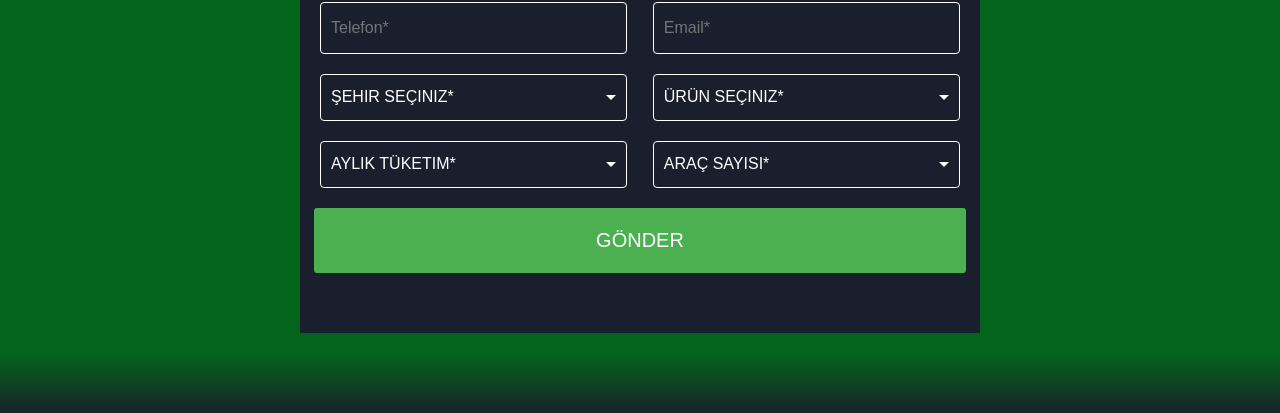
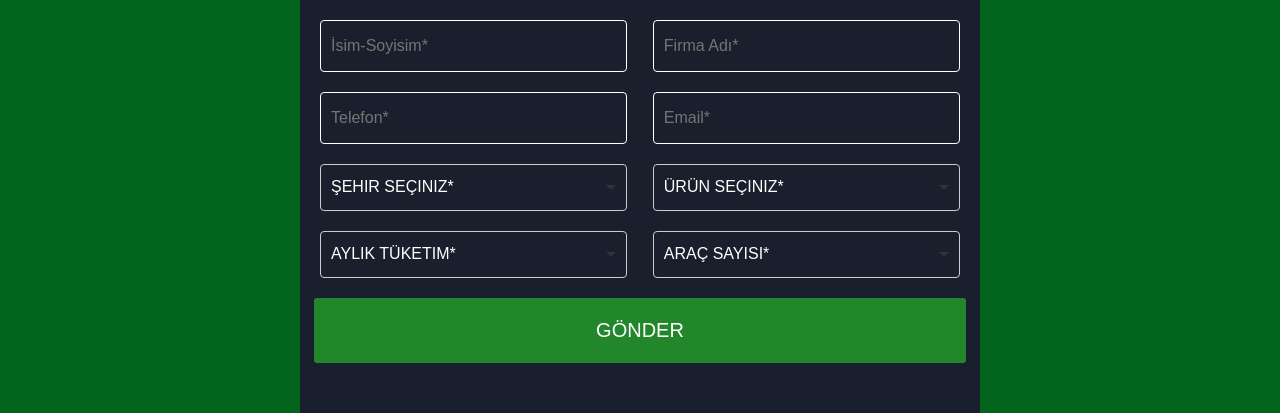
Before and after one commit to Atribu/MpMatik, a React (Vite) app in the folder Frontend/: page / in a window 1280 px wide. Shown: the part 4495-4908 px from the top of the page. Built offline with nearby package versions, Linux system fonts and the light colour scheme.

Commit message:
form edited

```diff
--- a/Frontend/src/Components/ContactForm2.jsx
+++ b/Frontend/src/Components/ContactForm2.jsx
@@ -84,7 +84,7 @@ const ContactForm = () => {
         <span className="arrow"></span>
       </div>
       {isOpen && (
-        <div className="city-selectGray__dropdown">
+        <div className="city-select__dropdown">
           {cities.map((city, index) => (
             <div
               key={index}
--- a/Frontend/src/Components/subPageComponents/BasicContactForm.jsx
+++ b/Frontend/src/Components/subPageComponents/BasicContactForm.jsx
@@ -14,7 +14,7 @@ const BasicContactForm = () => {
     <form className='form'>
       <div className='div'>
         <p className='h2'>BP TAŞITMATİK</p>
-        <p className='h3'>İLETİŞİM formu</p>
+        <span className='h3'>İLETİŞİM formu</span>
       </div>
       <section className='input-section'>
         <input className='inputForm' type="text" id="name" name="name" required placeholder='İsim-Soyisim*' />
--- a/Frontend/src/Components/subPageComponents/GrayMatik.jsx
+++ b/Frontend/src/Components/subPageComponents/GrayMatik.jsx
@@ -12,8 +12,6 @@ const GrayMatik = () => {
             <p>BP Taşıtmatik sistemini tercih eden referanslar arasında sizde yerinizi alın! Firmanıza özel komisyon oranlarıyla hemen BP Taşıtmatik’e geç, kampanyalı fiyatlardan faydalan.</p>
             <img className="imageRes" src={image} alt='referances' width={image.width} height={image.height} />
         </div>
-
-
         <div className='divHalfForm'>
           <BasicContactForm/>
         </div>
--- a/Frontend/src/Styles/AboutMain.scss
+++ b/Frontend/src/Styles/AboutMain.scss
@@ -6,6 +6,8 @@
     justify-content: center;
     font-family:system-ui, -apple-system, BlinkMacSystemFont, 'Segoe UI', Roboto, Oxygen, Ubuntu, Cantarell, 'Open Sans', 'Helvetica Neue', sans-serif;
     background: #fff;
+    padding-top: 20px;
+    padding-bottom: 20px;
 
   }
 
--- a/Frontend/src/Styles/BasicContactForm.scss
+++ b/Frontend/src/Styles/BasicContactForm.scss
@@ -11,15 +11,15 @@
 
     @media (min-width: 1024px) {
       width: 60%;
-      padding: 30px;
-      padding-bottom: 60px;
+      padding: 20px 30px;
+      padding-bottom: 20px;
 
     }
 
     @media (min-width: 768px) {
         width: 50%;
-        padding: 30px;
-        padding-bottom: 60px;
+        padding: 20px 30px ;
+        padding-bottom: 30px;
 
       }
 
--- a/Frontend/src/Styles/BlogCarousel.scss
+++ b/Frontend/src/Styles/BlogCarousel.scss
@@ -5,18 +5,13 @@
   width: 100%;
   align-items: center;
   justify-content: center;
+  padding-bottom: 60px;
 
   overflow: hidden;
   height: min-content;
   font-family: system-ui, -apple-system, BlinkMacSystemFont, 'Segoe UI', Roboto, Oxygen, Ubuntu, Cantarell, 'Open Sans', 'Helvetica Neue', sans-serif;
 
-  // @media (max-width: 768px) {
-  //   height:500px;
-  // }
 
-  // @media (min-width: 768px) {
-  //   height:700px;
-  // }
 }
 
 .blog-container{
--- a/Frontend/src/Styles/ContactFormGray.scss
+++ b/Frontend/src/Styles/ContactFormGray.scss
@@ -25,6 +25,7 @@
     @media (min-width: 768px) {
         width: 50%;
         gap:20px;
+        max-width: 668px;
 
       }
 
@@ -93,7 +94,7 @@ input {
 
   .green-buttonGray {
     width: 100%;
-    background-color: #4caf50;
+    background-color: #22872b;
     color: #ffffff;
     // padding-top:10px;
     // padding-bottom:10px;
@@ -106,7 +107,7 @@ input {
     }
 
     &:hover {
-      background-color: #1b9d20;
+      background-color: #03651b;
       cursor: pointer;
 
       p {
@@ -121,27 +122,25 @@ input {
     position: relative;
     display: inline-block;
     width: 50vw;
-    gap:2rem;
-
 
 
     &__input {
       padding: 10px;
-      border: 1px solid #fff;
+      border: 1px solid #ccc;
       border-radius: 4px;
       cursor: pointer;
       display: flex;
       justify-content: space-between;
       align-items: center;
-      background: transparent;
+      background: transparent !important;
       font-family:sans-serif;
       font-size: 16px;
-      color: #fff;
+      color: #ded6d6; // Metin rengi
       height: 25px;
 
       &.placeholder {
-        font-style: normal;
-        color: #ffffff !important;
+        font-style: normal;  // Burada italic'i devre dışı bırakıyoruz
+        color: #fff; // Placeholder için farklı renk kullanabilirsin
       }
 
 
@@ -150,31 +149,32 @@ input {
         height: 0;
         border-left: 5px solid transparent;
         border-right: 5px solid transparent;
-        border-top: 5px solid #ffffff;
+        border-top: 5px solid #333; // Ok işareti rengi
         margin-left: 10px;
       }
     }
 
     &__dropdown {
       position: absolute;
-      top: 100%;
+      top: 100%; // Dropdown'ın input'un altında görünmesini sağlar
       left: 0;
       width: 100%;
       border: 1px solid #ccc;
       border-radius: 4px;
       background-color: #fff;
-      z-index: 10;
-      max-height: 150px;
-      overflow-y: auto;
-      box-shadow: 0 4px 8px rgba(0, 0, 0, 0.2);
+      z-index: 10; // Dropdown'ın üstte kalmasını sağlar
+      max-height: 150px; // Maksimum yükseklik
+      overflow-y: auto;  // İçerik taşarsa kaydırma çubuğu ekler
+      box-shadow: 0 4px 8px rgba(0, 0, 0, 0.2); // Hafif gölge
+
 
       &__option {
-        padding: 10px 15px; // Y ekseninde 10px, X ekseninde 15px padding
+        padding: 10px 15px;
         cursor: pointer;
         font-family:sans-serif;
-        font-size: 14px; // Font boyutu
-        color: #333; // Metin rengi
-        transition: background-color 0.3s, padding 0.3s; // Geçiş efektleri
+        font-size: 24px;
+        color: #333;
+        transition: background-color 0.3s, padding 0.3s;
 
         &:hover {
           background-color: #f0f0f0;
--- a/Frontend/src/Styles/GrayMatik.scss
+++ b/Frontend/src/Styles/GrayMatik.scss
@@ -4,21 +4,23 @@
   height: min-content;
   align-items: center;
   justify-content: center;
-    font-family:system-ui, -apple-system, BlinkMacSystemFont, 'Segoe UI', Roboto, Oxygen, Ubuntu, Cantarell, 'Open Sans', 'Helvetica Neue', sans-serif;
+  font-family: system-ui, -apple-system, BlinkMacSystemFont, 'Segoe UI', Roboto, Oxygen, Ubuntu, Cantarell, 'Open Sans', 'Helvetica Neue', sans-serif;
   background: #2e3748;
   padding: 45px 0px;
+  position: relative; /* Parent container relative yapıldı */
 
   &:after {
     content: "";
     position: absolute;
-      bottom: 5px;
+    bottom: -50px; /* Üçgen gri alanın hemen altına yerleştirildi */
     left: 50%;
     transform: translateX(-50%);
     border-left: 50px solid transparent;
     border-right: 50px solid transparent;
     border-top: 50px solid #2e3748;
+    width: 0;
+    height: 0;
   }
-
 }
 
 .divGrayHalf{
@@ -31,12 +33,12 @@
 
   @media (max-width: 1024px) {
       width: 90%;
-        gap:30px
+      gap:30px;
   }
 
   @media (min-width: 1024px) {
       width: 50%;
-        gap:10px
+      gap:10px;
   }
 
   p{
@@ -56,7 +58,7 @@
   }
 }
 
-  .divHalfForm{
+.divHalfForm {
   display: flex;
   align-items: center;
   justify-content: center;
@@ -65,28 +67,24 @@
   @media (max-width: 1024px) {
       width: 90%;
       gap:30px;
-
   }
 
   @media (min-width: 1250px) {
       width: 50%;
       gap:30px;
-
   }
 
   @media (min-width: 1024px) {
       width: 60%;
       gap:10px;
-
   }
 }
 
-  .imageRes{
+.imageRes {
   height: auto;
   object-fit: cover;
   max-width: 100%;
 }
-
 
 .divcontainer {
   display: flex;
@@ -94,7 +92,7 @@
   justify-content: center;
   text-align: start;
   height: 100%;
-    z-index:2;
+  z-index: 2;
   height: auto;
   padding-top: 20px;
   padding-bottom: 20px;
@@ -102,16 +100,12 @@
   @media (max-width: 1024px) {
       flex-direction: column;
       width: 100%;
-        gap:30px
+      gap: 30px;
   }
 
   @media (min-width: 1024px) {
       flex-direction: row;
       width: 90%;
-        gap:50px;
-
+      gap: 50px;
   }
-
-
-
 }
--- a/Frontend/src/Styles/Satis2.scss
+++ b/Frontend/src/Styles/Satis2.scss
@@ -17,6 +17,8 @@
       @media (min-width: 1024px) {
         height: min-content;
         min-height: 812px;
+        padding-top: 10px;
+        padding-bottom: 20px;
       }
   }
 
@@ -142,7 +144,7 @@
   }
 
   .mainDivNew{
-    height: 60vh;
+    height: 50vh;
     display: flex;
     align-items: center;
     justify-content: center;
```
Lines whose indentation alone changed are shown as unchanged.
